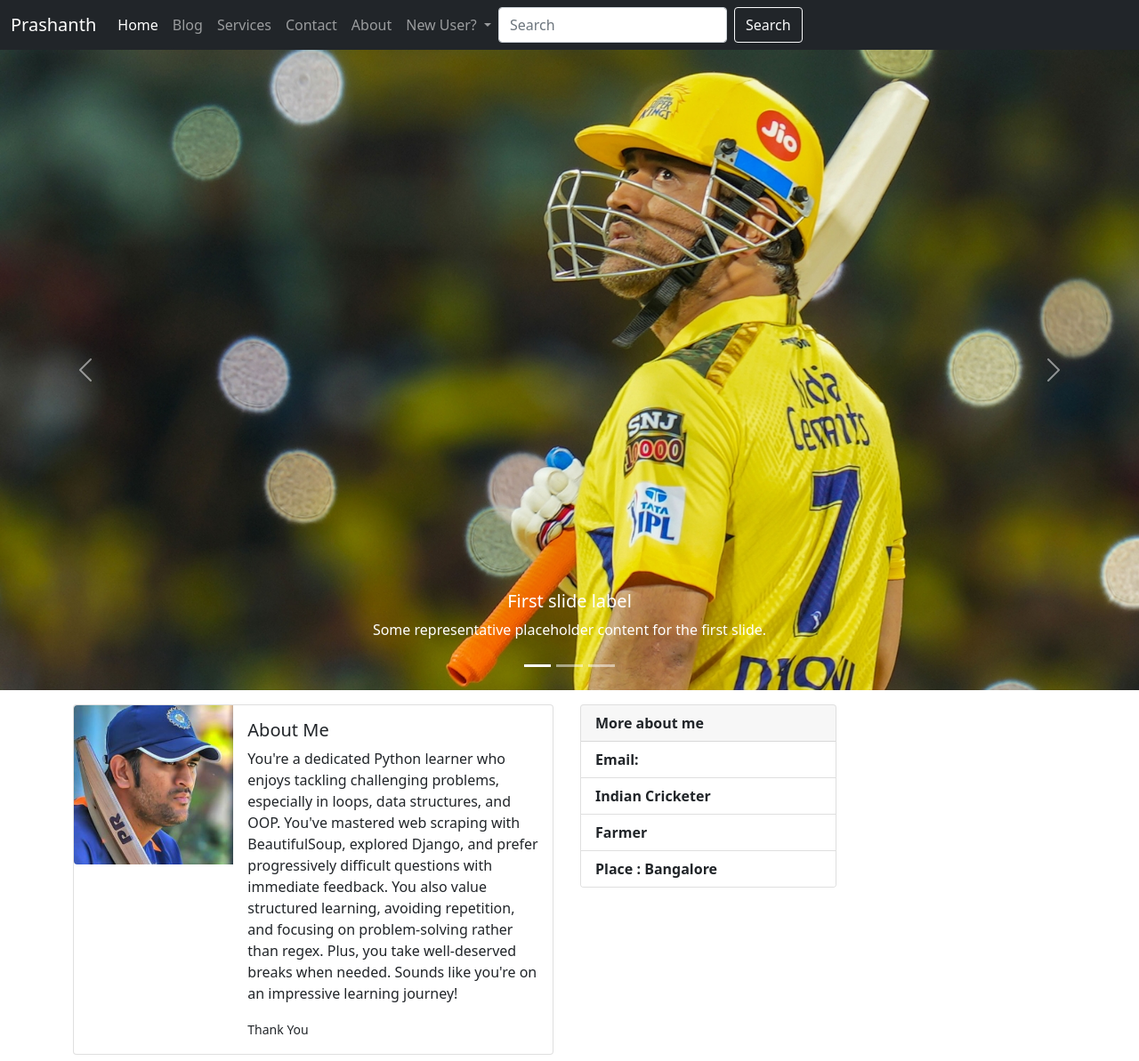
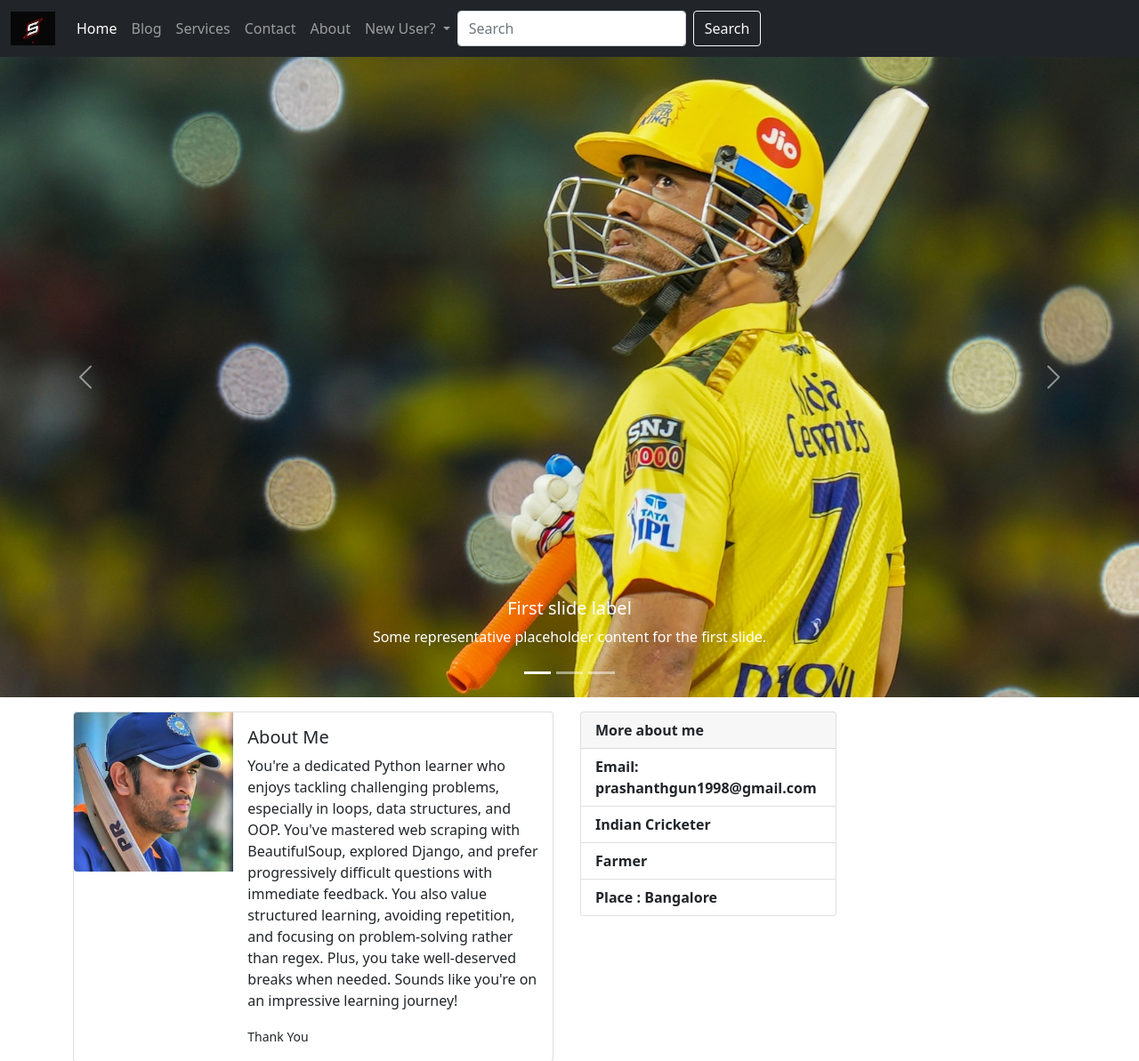
Before and after one commit to Prashanth2055/Prash, a Django app: page / in a window 1280 px wide. Shown: the top 1193 px of the page at 89% size. Run offline with Django 5.2, Linux system fonts and the light colour scheme.

Commit message:
Added Logo and Service Page

```diff
--- a/app/urls.py
+++ b/app/urls.py
@@ -9,6 +9,7 @@
     path('search/',views.search, name="search"),
     path('logout',views.handlelogout, name="handlelogout"),
     path('signup/',views.handlesignup, name="handlesignup"),
-    path('blog/',views.handleblog, name="handleblog")
+    path('blog/',views.handleblog, name="handleblog"),
+    path('services/',views.services,name="services")
 
 ]
--- a/app/views.py
+++ b/app/views.py
@@ -114,3 +114,7 @@
     parameters = {'posts' : allPosts, 'query' : query }
 
     return render(request,'search.html', parameters)
+
+
+def services(request):
+    return render(request,'services.html')
--- a/templates/base.html
+++ b/templates/base.html
@@ -1,3 +1,4 @@
+{% load static %}
 <!DOCTYPE html>
 <html lang="en">
   <head>
@@ -12,13 +13,18 @@
       integrity="sha384-EVSTQN3/azprG1Anm3QDgpJLIm9Nao0Yz1ztcQTwFspd3yD65VohhpuuCOmLASjC"
       crossorigin="anonymous"
     />
-
     <title>{% block title %} {% endblock title %}</title>
+    <style>
+      #logo {
+        width: 50px;
+        height: auto; /* This maintains the aspect ratio */
+    }
+    </style>
   </head>
   <body>
     <nav class="navbar navbar-expand-lg navbar-dark bg-dark">
       <div class="container-fluid">
-        <a class="navbar-brand" href="/">Prashanth</a>
+        <a class="navbar-brand" href="/"><img id='logo' src="{% static 'images/logo.png' %}" alt="Img"></a>
         <button
           class="navbar-toggler"
           type="button"
--- a/templates/index.html
+++ b/templates/index.html
@@ -68,7 +68,7 @@
       <b>More about me </b>
     </div>
     <ul class="list-group list-group-flush">
-      <li class="list-group-item"><b>Email: </b> </li>
+      <li class="list-group-item"><b>Email: prashanthgun1998@gmail.com </b> </li>
       <li class="list-group-item"><b>Indian Cricketer</b> </li>
       <li class="list-group-item"><b>Farmer </b></li>
       <li class="list-group-item"><b>Place : Bangalore </b></li>
```
Also changed, not shown: templates/services.html (added, +7 -0 lines), static/images/Logo.png (added).
